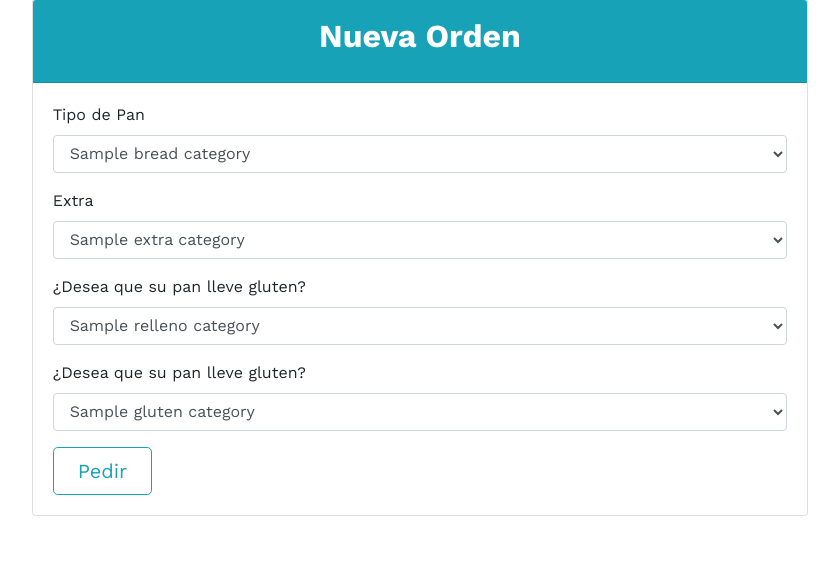
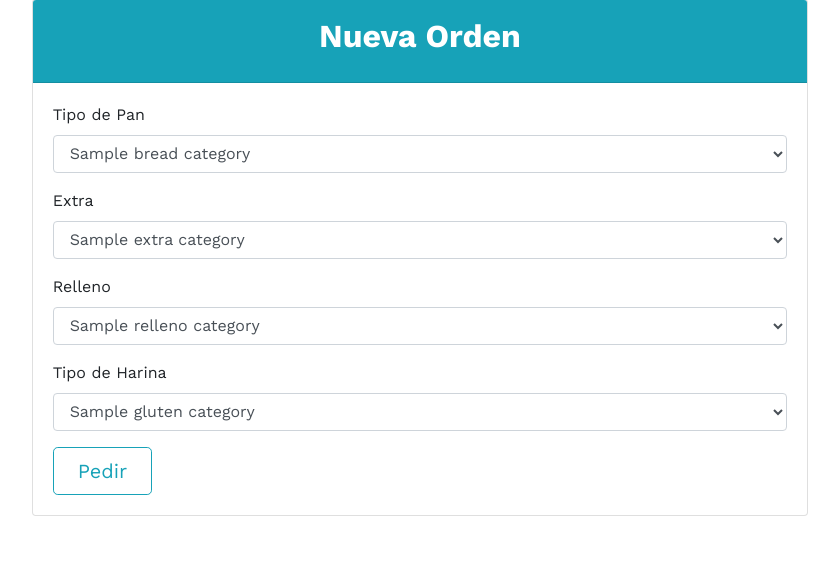
Before and after one commit to Mrtinoco/Bakery_Online, a Node project: template src/views/new-order.ejs in a window 1280 px wide. Shown: the part 701-1282 px from the top of the page, without its empty margins (220-1059 px from the left). Run offline with Node 20 templates, Linux system fonts and the light colour scheme; the template is opened without the code that fills it: most values are stand-ins (such as "Sample title", 1, 10 or a date in 2020); some libraries are stand-ins or nearby versions.

Commit message:
make it better

```diff
--- a/src/views/new-order.ejs
+++ b/src/views/new-order.ejs
@@ -64,7 +64,7 @@
                             </div>
 
                             <div class="form-group">
-                                <label for="rellenoId">¿Desea que su pan lleve gluten?</label>
+                                <label for="rellenoId">Relleno</label>
                                 <select class="form-control" name="rellenoId" id="rellenoId" onchange="rellenoFunction()">
                                     <% for(let relleno of RellenoCategories) { %>
                                         <option value="<%= relleno.id %>"><%= relleno.name %></option>
@@ -73,7 +73,7 @@
                             </div>
 
                             <div class="form-group">
-                                <label for="glutenId">¿Desea que su pan lleve gluten?</label>
+                                <label for="glutenId">Tipo de Harina</label>
                                 <select class="form-control" name="glutenId" id="glutenId" onchange="glutenFunction()">
                                     <% for(let gluten of GlutenCategories) { %>
                                         <option value="<%= gluten.id %>"><%= gluten.name %></option>
```
